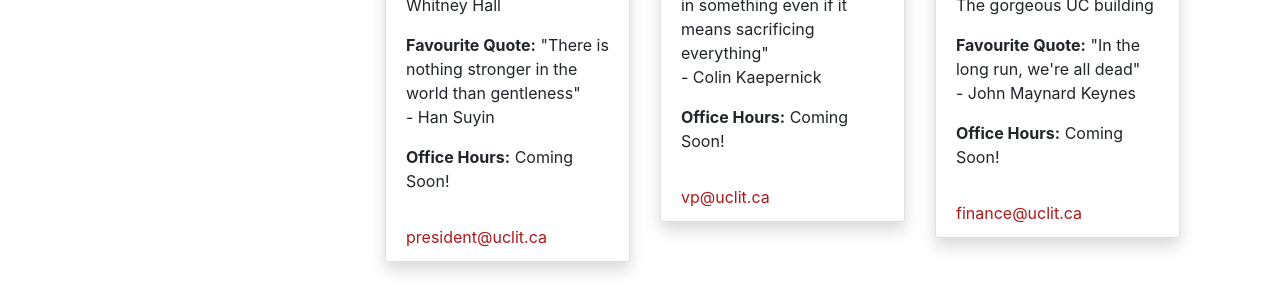
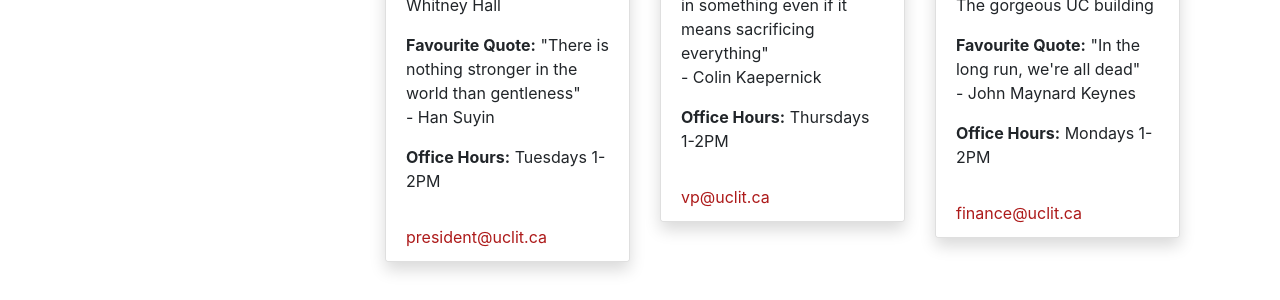
Before and after one commit to uclit-webmaster/uclit-site, a Jekyll site: the page built from about/council.html, in a window 1280 px wide and 1323 px high. Shown: the part 704-1004 px from the top of the window. Built offline with Jekyll 4.4.1, drawn with Linux system fonts in a browser that asks for light colours; nearby versions of some CDN libraries.

Commit message:
Update council.yml

```diff
--- a/_data/council.yml
+++ b/_data/council.yml
@@ -31,7 +31,7 @@
     from: Scarborough, Ontario
     major: Third Year in English, History, & Education and Society
     email: president@uclit.ca
-    office-hours: Coming Soon!
+    office-hours: Tuesdays 1-2PM
     favourite-part-about-uc: Whitney Hall
     favourite-quote: |
        "There is nothing stronger in the world than gentleness"
@@ -42,7 +42,7 @@
     from: South Riding, Virginia
     major: Third Year in Critical Equity & American Studies
     email: vp@uclit.ca
-    office-hours: Coming Soon!
+    office-hours: Thursdays 1-2PM
     favourite-part-about-uc: Sir Dan's Quad
     favourite-quote: |
        "Believe in something even if it means sacrificing everything"
@@ -54,7 +54,7 @@
     from: Mumbai, India
     major: Second Year in Economics, Statistics, & Spanish
     email: finance@uclit.ca
-    office-hours: Coming Soon!
+    office-hours: Mondays 1-2PM
     favourite-part-about-uc: The gorgeous UC building
     favourite-quote: |
        "In the long run, we're all dead"
@@ -68,7 +68,7 @@
     from: Etobicoke, Ontario
     major: Fourth Year in Criminology, Sociology, & Equity
     email: communications@uclit.ca
-    office-hours: Coming Soon!
+    office-hours: Wednesdays 1-2PM
     favourite-part-about-uc: Junior Common Room
     favourite-quote: |
        "Behind every successful person is a substantial amount of coffee"
@@ -79,7 +79,7 @@
     from: Wilmington, Delaware
     major: Third Year in History & Economics
     email: equity@uclit.ca
-    office-hours: Coming Soon!
+    office-hours: Tuesdays 10-11AM, Fridays 3-4PM
     favourite-part-about-uc: We stick together like the vegan cheese served at Fung
     favourite-quote: |
        "Stop making perfection your only standard of progress"
@@ -122,7 +122,7 @@
     from: Mississauga, Ontario
     major: Fourth Year in Political Science & Sociology
     email: athletics@uclit.ca
-    office-hours: Coming Soon!
+    office-hours: Mondays 12-1PM, Wednesdays 3-4PM
     favourite-part-about-uc: Late nights on Back Campus
     favourite-quote: |
        "I prefer not to speak. If I speak, I am in big trouble"
@@ -134,7 +134,7 @@
     from: Lahore, Pakistan
     major: Fourth Year in Psychology, Cognitive Science, & Philosophy
     email: uaa@uclit.ca
-    office-hours: Coming Soon!
+    office-hours: Fridays 1-2PM
     favourite-part-about-uc: Nutella Heaven :)
     favourite-quote: |
        "Roads? Where we're going we don't need roads"
@@ -146,7 +146,7 @@
     from: New Dehli, India
     major: Second Year in Psychology, Computer Science, & Cognitive Science
     email: wellness@uclit.ca
-    office-hours: Coming Soon!
+    office-hours: Tuesdays 12-1PM
     favourite-part-about-uc: The fact that it looks like Hogwarts (and of course, the Sir Dan's Quad!)
     favourite-quote: |
        "O Captain! My Captain!"
@@ -158,7 +158,7 @@
     from: Vaughan, Ontario
     major: Fourth Year in Criminology, English, & History
     email: formals@uclit.ca
-    office-hours: Coming Soon!
+    office-hours: Mondays 11-12PM, Tuesdays 2-3PM
     favourite-part-about-uc: Junior Common Room
     favourite-quote: |
        "I think it's a mistake to ever look for hope outside of one's self"
@@ -170,7 +170,7 @@
     from: Niagara Falls, Ontario
     major: Fourth Year in Neuroscience & Psychology
     email: social@uclit.ca
-    office-hours: Coming Soon!
+    office-hours: Mondays 2-3PM, Thursdays 12-1PM
     favourite-part-about-uc: The number of places to get coffee
     favourite-quote: |
        "Never be so polite you forget your power"
@@ -240,7 +240,7 @@
     from: Toronto, Ontario
     major: Second Year in Sociocultural and Linguistic Anthropology (Focus in Medical Anthropology), History, & Political Science
     email: neha@uclit.ca
-    office-hours: Coming Soon!
+    office-hours: Thursdays 11-12PM, Fridays 12-1PM
     favourite-part-about-uc: The diversity
     favourite-quote: |
        "What we see changes according to what we look for"
@@ -252,7 +252,7 @@
     from: Vancouver, British Columbia
     major: Second Year in Environmental Geography, Geographic Information Systems (GIS), & Contemporary Asian Studies
     email: sarah@uclit.ca
-    office-hours: Coming Soon!
+    office-hours: Mondays 10-11AM, Fridays 10-11AM
     favourite-part-about-uc: Morrison Common Rooms
     favourite-quote: |
        "Trust the timing of your life"
@@ -264,7 +264,7 @@
     from: London, United Kingdom
     major: Second Year in German & Political Science
     email: violet@uclit.ca
-    office-hours: Coming Soon!
+    office-hours: Tuesdays 11-12PM, Wednesdays 2-3PM
     favourite-part-about-uc: Whitney Quad and how lovely everyone is
     favourite-quote: |
        "The two most important days in your life are the day you are born and the day you find out why"
@@ -276,7 +276,7 @@
     from: Chicago, Illinois
     major: Second Year in Economics & Statistics
     email: kiana@uclit.ca
-    office-hours: Coming Soon!
+    office-hours: Wednesdays 11-12PM
     favourite-part-about-uc: All the wonderful people
     favourite-quote: |
        "Be the rainbow in someone's cloud"
@@ -291,15 +291,15 @@
     favourite-quote: ---
 - group: Upper Year Representatives
   people:
-  - name: Coming Soon!
+  - name: Nuha Maliath
     image: assets/images/headshots/council-icons/reps.svg
     role: Upper-Year Representative
-    from: ---
-    major: ---
+    from: Scarborough, ON
+    major: Fourth Year in Molecular Genetics & Microbiology and Biomedical Toxicology
     email: ---
-    office-hours: ---
-    favourite-part-about-uc: ---
-    favourite-quote: ---
+    office-hours: Thursdays 10-11AM, Fridays 11-12PM
+    favourite-part-about-uc: It is so easy to get lost in and discover cool new places
+    favourite-quote:
   - name: Coming Soon!
     image: assets/images/headshots/council-icons/reps.svg
     role: Upper-Year Representative
@@ -327,7 +327,7 @@
     from: Vaughan, Ontario
     major: Second Year in Political Science, English, & Canadian Studies
     email: easha@uclit.ca
-    office-hours: Coming Soon!
+    office-hours: Wednesdays 12-1PM
     favourite-part-about-uc: The architecture, people, and the city!
     favourite-quote: |
        "Invest in your dreams, grind now, and shine later"
@@ -338,7 +338,7 @@
     from: Brampton, Ontario
     major: Second Year in Humanities
     email: muskan@uclit.ca
-    office-hours: Coming Soon!
+    office-hours: Tuesdays 3-4PM
     favourite-part-about-uc: The architecture, the city, the opportunity to grow, and the people
     favourite-quote: |
        "Never, ever be afraid to make some noise and get in good trouble. Necessary trouble."
```
